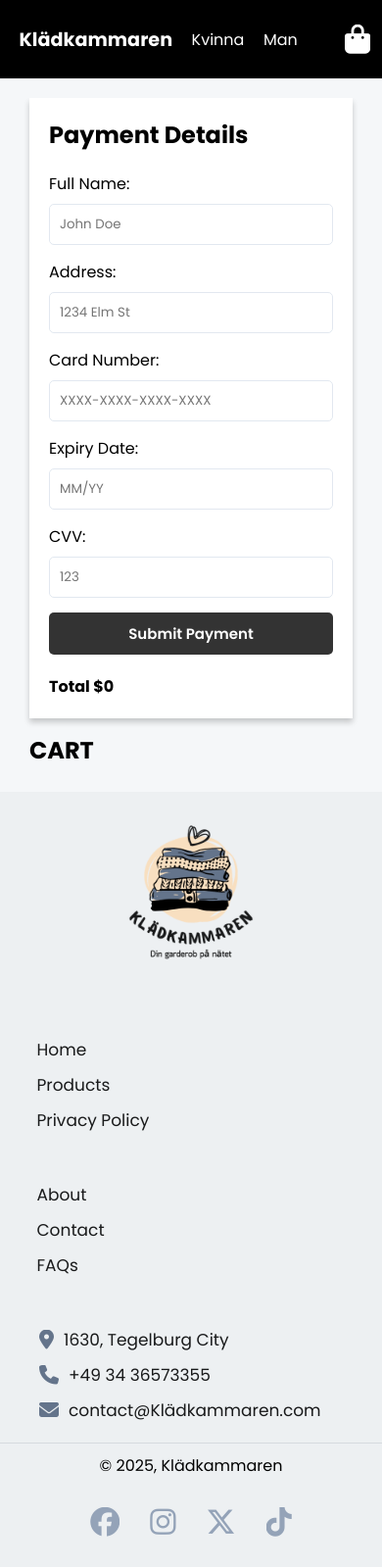
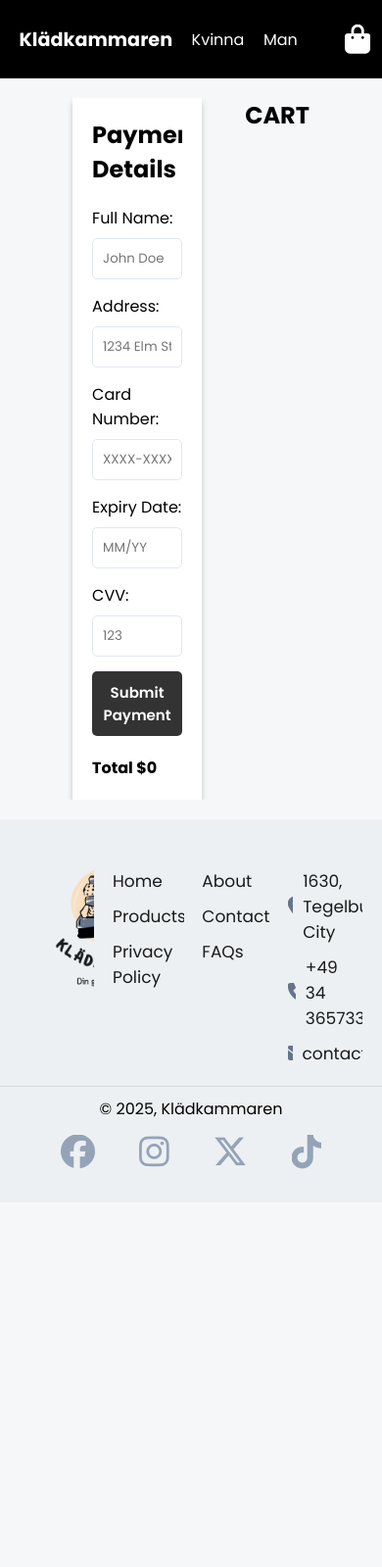
Before and after one commit to hjortie/group_project_webshop, a website built with Vite: page src/pages/store.html in a window 390 px wide. Shown: the whole page at 98% size. After the commit the page ends 1227 px from the top, so only its background shows below. Built offline with nearby package versions, Linux system fonts and the light colour scheme.

Commit message:
Cleaned css files from @media code

```diff
--- a/src/css/checkout.css
+++ b/src/css/checkout.css
@@ -171,32 +171,4 @@
   }
 }
 
-  @media (max-width: 768px) {
-    .main-container {
-      display: block;
-      margin-top: 20px;
-      margin-bottom: 20px;
-      padding: 0 30px;
-    }
-    .payment-form {
-      width: 100%;
-    }
-
-    .section-header {
-      margin-top: 15px;
-    }
-
-    #cart-items {
-      margin-top: 5px;
-    }
-
-    .cart-quantity-input {
-      width: 30px;
-    }
-
-    .btn.btn-danger {
-      padding: 0px 20px 0px 0px;
-    }
- }
-
 /* End Checkout */
--- a/src/css/footer.css
+++ b/src/css/footer.css
@@ -85,52 +85,3 @@
 .social-icons a:hover {
   color: var(--primary);
 }
-
-  @media (max-width: 768px) {
-    .footer-top .content {
-        flex-direction: row;
-        flex-wrap: wrap;
-        gap: 20px;
-      }
-
-      .footer-column {
-        flex: 1 1 100%;
-        margin: 0;
-      }
-
-      /* First column with logo */
-      .footer-column:first-child {
-        align-items: center;
-        text-align: center;
-      }
-
-      .footer-bottom {
-        flex-direction: column;
-        gap: 20px;
-        text-align: center;
-      }
-
-      .social-icons {
-        justify-content: center;
-      }
-
-      .footer-icon-row {
-        justify-content: flex-start;
-        padding-left: 20px;
-      }
-  }
-
-  @media (max-width: 480px) {
-    .footer-icon-row {
-        justify-content: flex-start;
-      }
-
-    .social-icons {
-        gap: 15px;
-      }
-
-    .social-icons a {
-        font-size: 30px;
-        padding: 8px;
-      }
-  }
--- a/src/css/resp-design.css
+++ b/src/css/resp-design.css
@@ -73,7 +73,7 @@
   }
 
   #image-container img {
-    width: 60%;
+    max-width: 60%;
     height: auto;
     display: block;
     margin: 0 auto;
```
Also changed, not shown: src/css/category-page.css (+0 -23 lines), src/css/hero.css (+0 -26 lines), src/css/product-page.css (+0 -20 lines), src/pages/product-page.html (+2 -0 lines). Lines whose indentation alone changed are shown as unchanged.
